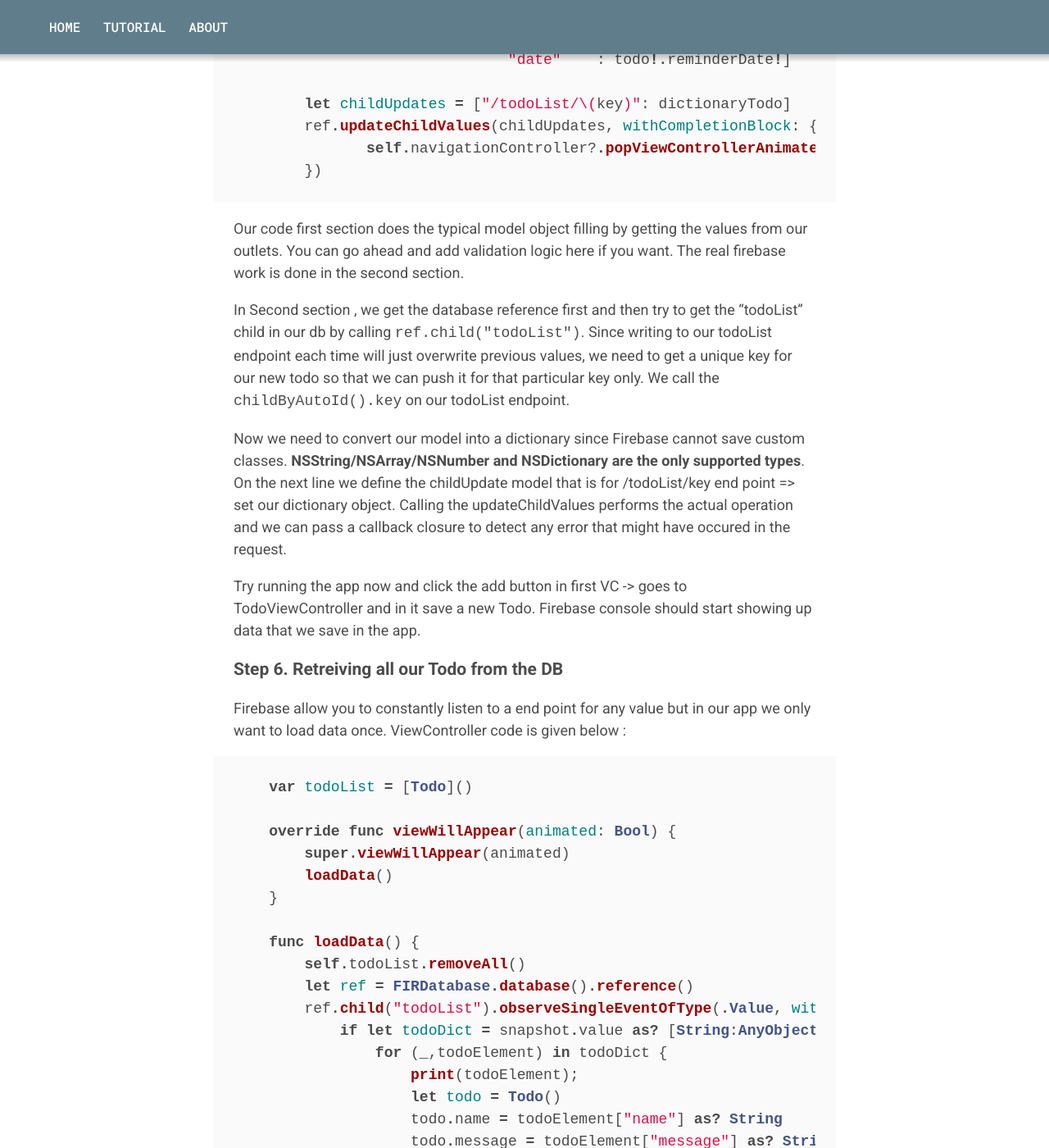
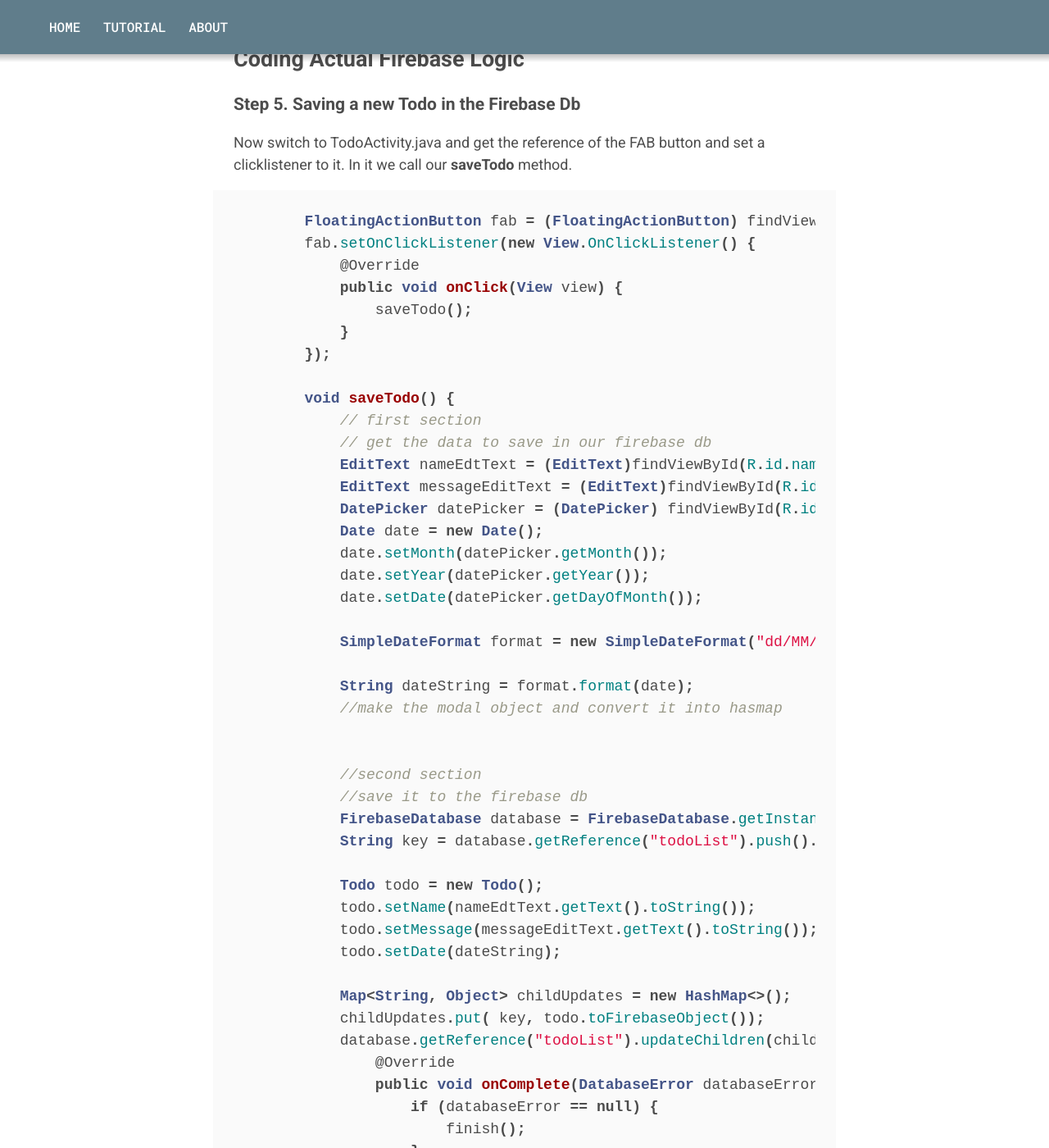
Before and after one commit to Shubhank101/iOSAndroidChaosOverFlow, a Jekyll site: the page built from _posts/2016-06-01-todo-app-with-firebase-part-1-(Android).md, in a window 1280 px wide and 1400 px high, scrolled down 6578 px. Shown: the whole window at 82% size. Built offline with Jekyll 4.4.1, drawn with Linux system fonts in a browser that asks for light colours; some of the changed text lies outside the part shown.

Commit message:
Todo firebase part 1 android

````diff
--- a/_posts/2016-06-01-todo-app-with-firebase-part-1-(Android).md
+++ b/_posts/2016-06-01-todo-app-with-firebase-part-1-(Android).md
@@ -20,65 +20,111 @@
 > Prerequisite : You need to have Studio with version **1.5** or higher for the services to work.
 
 Create a new Android Studio Project and name it TodoApp.
-Now note down the **bundle id**, we will need it to make the `GoogleService-Info` plist file.
+Now note down the **package name**, we will need it to make the `google-services.json` file.
 
 Head over to [Firebase console](https://console.firebase.google.com/) and click **Create New Project**. Enter TodoApp as the name project and click create project. You will be redirected to a screen like this
 
 ![Firebase Console](http://i.imgur.com/41Rq8Ij.jpg)
 
-Click Add firebase to your iOS project and in the popup - **Enter your project bundle id**
+Click Add firebase to your Android project and in the popup - **Enter your package name**
 
-![Bundle id popup](http://i.imgur.com/gwUb9E1.jpg)
+![Package popup](http://i.imgur.com/s7EuCON.jpg)
 
-Press Add app and now you will get the **GoogleService-Info.plist** downloaded automatically. Now keep pressing continue to finish the integration steps and get back to the project.
+Press Add app and now you will get the **google-services.json** downloaded automatically. Now keep pressing continue to finish the integration steps and get back to the project.
 
 
-Drag the plist you downloaded into your project root (where .xcodeProj file is). The plist file actually includes all the relevant settings for the firebase app including the firebase database url for your app.
+Drag the json you downloaded into your project root (where .build gradle file is of the app module). The json file actually includes all the relevant settings for the firebase app including the firebase database url for your app.
 
-### Setup Pods
+### Setup Gradle
 
-Open a terminal and execute **pod init** in your project directory. Open the pod file in text editor or in Xcode and add these pods to the todo target
+Open your project build.gradle file and add the following dependencies
 
 {% highlight xml %}
 
-pod 'Firebase'
-pod 'Firebase/Database'
-
+ dependencies {
+      classpath 'com.android.tools.build:gradle:2.1.0'
+      classpath 'com.google.gms:google-services:3.0.0'
+  }
 {% endhighlight %}
 
-Run **pod install** in terminal and once completed open the **.xcworkspace** file to open the project.
+Now open your app module build.grade and add these dependencies
+{% highlight xml %}
+    compile 'com.google.firebase:firebase-core:9.0.1'
+    compile 'com.google.firebase:firebase-database:9.0.1'
+{% endhighlight %}
+
+At the end of the file we need to apply our google play servcies plugin :
+
+`apply plugin: 'com.google.gms.google-services'`
+
+Sync your gradle and you will have the firebase setup in your project.
 
 ## Step 2. Making the App UI
 
 We need to setup a basic UI to actually see our firebase code in work. I am going to explain in short here with enough details to actually carry out yourself.
 
- Embed the initial view controller in a navigation controller (this gives us the navigation stack). Now add another view controller and set its storyboard id to **ToDoVC**.
+ We will be having two activity in this project. MainActivity and TodoActivity.
  The UI you need to make is shown in the screenshot
 
- ![App's UI](http://i.imgur.com/eN1Y4qT.jpg)
+ ![App's UI](http://i.imgur.com/iyLXjKU.jpg)
 
- The first VC has a TableView and a UIBarButtonItem in it. TableView has a dynamic prototype cell and i have given cellIdentifier as **ToDoCell**. Make sure to make the tableview outlet and set its delegate and data source to your VC class.
+ The first activity has a recycleview and a Floating action button (FAB) in it. We will fill the recycle view with our firebase todo list and the action button takes to the TodoActivity using intent.
 
- The bar button just segues to the TodoViewController (our second VC in the screen).
 
- The TodoViewController has three labels and two textfields + a date picker in it. Pretty simple stuff.
- Make a new **TodoViewController.swift** class in your project and assign it to the VC. Then make all the textfield and date picker outlets.
- Also add a Done/Save barbutton item in this class on which we will actually save our Todo to the firebase db. Make the appt **IBAction** for it.
+ The TodoActivity has three Textviews and two EditText + a date picker in it. Pretty simple stuff.
+ Make a new **TodoActivity.java** class in your project and make the appropriate layout for it. Make sure to give ids to EditText, DatePicker to access them in activity.
+ Also add a FAB in this class on which we will actually save our Todo to the firebase db. Give appt id to it
 
 ## Step 3. Making the Model
 
-Our Todo won't be a Array or Dictionary lying around here and there in a project. We will make a proper model class for it.
-Make a new **Todo.swift** in your project and replace its content with the following
+Our Todo won't be a ArrayList or Hashmap lying around here and there in a project. We will make a proper model class for it.
+Make a new **Todo.java** in your project and replace its content with the following
 
-{% highlight swift %}
-import UIKit
+{% highlight java %}
 
-class Todo: NSObject {
-    var name :String?
-    var message: String?
-    var reminderDate: String?
-    // id which is set from firebase to uniquely identify it
-    var uniqueId:String?
+ublic class Todo implements Serializable {
+
+    private String name;
+    private String message;
+    private String date;
+
+    public Todo() {
+
+    }
+    public String getDate() {
+        return date;
+    }
+
+    public void setDate(String date) {
+        this.date = date;
+    }
+
+    public String getName() {
+        return name;
+    }
+
+    public void setName(String name) {
+        this.name = name;
+    }
+
+    public String getMessage() {
+        return message;
+    }
+
+    public void setMessage(String message) {
+        this.message = message;
+    }
+
+
+    public HashMap<String,String> toFirebaseObject() {
+        HashMap<String,String> todo =  new HashMap<String,String>();
+        todo.put("name", name);
+        todo.put("message", message);
+        todo.put("date", date);
+
+        return todo;
+    }
+
 }
 
 
@@ -130,146 +176,228 @@
 
 ### Step 5. Saving a new Todo in the Firebase Db
 
-#### Intializing Firebase in our app
-
-Open up Appdelegate.swift `didFinishLaunching` method and in it add the line
-```
-        FIRApp.configure()
-```
-Make sure to **import Firebase** in each class you use Firebase.
 
 
-Now switch to TodoViewController.swift and add a optional declaration of our todo object.
-{% highlight swift %}
-    var todo:Todo?
+Now switch to TodoActivity.java and get the reference of the FAB button and set a clicklistener to it. In it we call our **saveTodo** method.
+
+{% highlight java %}
+        FloatingActionButton fab = (FloatingActionButton) findViewById(R.id.fab);
+        fab.setOnClickListener(new View.OnClickListener() {
+            @Override
+            public void onClick(View view) {
+                saveTodo();
+            }
+        });
+
+        void saveTodo() {
+            // first section
+            // get the data to save in our firebase db
+            EditText nameEdtText = (EditText)findViewById(R.id.nameEditText);
+            EditText messageEditText = (EditText)findViewById(R.id.messageEditText);
+            DatePicker datePicker = (DatePicker) findViewById(R.id.datePicker);
+            Date date = new Date();
+            date.setMonth(datePicker.getMonth());
+            date.setYear(datePicker.getYear());
+            date.setDate(datePicker.getDayOfMonth());
+
+            SimpleDateFormat format = new SimpleDateFormat("dd/MM/yyyy HH:mm");
+
+            String dateString = format.format(date);
+            //make the modal object and convert it into hasmap
+
+
+            //second section
+            //save it to the firebase db
+            FirebaseDatabase database = FirebaseDatabase.getInstance();
+            String key = database.getReference("todoList").push().getKey();
+
+            Todo todo = new Todo();
+            todo.setName(nameEdtText.getText().toString());
+            todo.setMessage(messageEditText.getText().toString());
+            todo.setDate(dateString);
+
+            Map<String, Object> childUpdates = new HashMap<>();
+            childUpdates.put( key, todo.toFirebaseObject());
+            database.getReference("todoList").updateChildren(childUpdates, new DatabaseReference.CompletionListener() {
+                @Override
+                public void onComplete(DatabaseError databaseError, DatabaseReference databaseReference) {
+                    if (databaseError == null) {
+                        finish();
+                    }
+                }
+            });
+        }
 {% endhighlight %}
 
-In the done IBAction add the following line of code
-
-{% highlight swift %}
-        if todo == nil {
-            todo = Todo()
-        }
-
-        // first section
-        let dateFormatter = NSDateFormatter()
-        dateFormatter.dateFormat = "dd/MM/yyyy hh:mm a"
-
-        todo?.name = self.nameField.text
-        todo?.message = self.messageField.text
-        todo?.reminderDate = dateFormatter.stringFromDate(self.datePicker.date)
-
-        //second section
-        let ref = FIRDatabase.database().reference()
-        let key = ref.child("todoList").childByAutoId().key
-
-        let dictionaryTodo = [ "name"    : todo!.name! ,
-                               "message" : todo!.message!,
-                               "date"    : todo!.reminderDate!]
-
-        let childUpdates = ["/todoList/\(key)": dictionaryTodo]
-        ref.updateChildValues(childUpdates, withCompletionBlock: { (error, ref) -> Void in
-               self.navigationController?.popViewControllerAnimated(true)
-        })
-{% endhighlight %}
-
-Our code first section does the typical model object filling by getting the values from our outlets. You can go ahead and add validation logic here if you want. The real firebase work is done in the second section.
+Our code first section does the typical model object filling by getting the values from our view object. You can go ahead and add validation logic here if you want. The real firebase work is done in the second section.
 
 
-In Second section , we get the database reference first and then try to get the "todoList" child in our db by calling `ref.child("todoList")`.
-Since writing to our todoList endpoint each time will just overwrite previous values, we need to get a unique key for our new todo so that we can push it for that particular key only. We call the `childByAutoId().key` on our todoList endpoint.
+In Second section , we get the database reference first and then try to get the "todoList" child in our db by calling 'database.getReference("todoList")`.
+Since writing to our todoList endpoint each time will just overwrite previous values, we need to get a unique key for our new todo so that we can push it for that particular key only. We call the `push().getKey()` on our todoList endpoint.
 
 
-Now we need to convert our model into a dictionary since Firebase cannot save custom classes. **NSString/NSArray/NSNumber and NSDictionary are the only supported types**.
+Now we need to convert our model into a Hashmap since Firebase cannot save custom classes. **String/ArrayList/Integer and Hashmap are the only supported types**.
 On the next line we define the childUpdate model that is for /todoList/key end point => set our dictionary object.
-Calling the updateChildValues performs the actual operation and we can pass a callback closure to detect any error that might have occured in the request.
+Calling the updateChildren performs the actual operation and we can pass a completion listener to detect any error that might have occured in the request.
 
-Try running the app now and click the add button in first VC -> goes to TodoViewController and in it save a new Todo. Firebase console should start showing up data that we save in the app.
+Try running the app now and click the FAB button in MainActivity -> goes to TodoActivity and in it save a new Todo. Firebase console should start showing up data that we save in the app.
 
 ### Step 6. Retreiving all our Todo from the DB
 
 Firebase allow you to constantly listen to a end point for any value but in our app we only want to load data once.
-ViewController code is given below :
-{% highlight swift %}
+MainActivity code is given below :
+{% highlight java %}
 
-    var todoList = [Todo]()
+   public class MainActivity extends AppCompatActivity {
 
-    override func viewWillAppear(animated: Bool) {
-        super.viewWillAppear(animated)
-        loadData()
+    RecycleAdapter adapter;
+    ArrayList<Todo> todoList;
+
+    @Override
+    protected void onCreate(Bundle savedInstanceState) {
+        super.onCreate(savedInstanceState);
+        setContentView(R.layout.activity_main);
+        Toolbar toolbar = (Toolbar) findViewById(R.id.toolbar);
+        setSupportActionBar(toolbar);
+
+        FloatingActionButton fab = (FloatingActionButton) findViewById(R.id.fab);
+        fab.setOnClickListener(new View.OnClickListener() {
+            @Override
+            public void onClick(View view) {
+                Intent newIntent = new Intent(MainActivity.this,TodoActivity.class);
+                MainActivity.this.startActivity(newIntent);
+            }
+        });
+
+        todoList = new ArrayList<>();
+
+        RecyclerView recyclerView = (RecyclerView)findViewById(R.id.myrecycleView);
+        LinearLayoutManager llm = new LinearLayoutManager(this);
+        recyclerView.setLayoutManager(llm);
+        adapter = new RecycleAdapter();
+        recyclerView.setAdapter(adapter);
+
+        adapter.notifyDataSetChanged();
     }
 
-    func loadData() {
-        self.todoList.removeAll()
-        let ref = FIRDatabase.database().reference()
-        ref.child("todoList").observeSingleEventOfType(.Value, withBlock: { (snapshot) in
-            if let todoDict = snapshot.value as? [String:AnyObject] {
-                for (_,todoElement) in todoDict {
-                    print(todoElement);
-                    let todo = Todo()
-                    todo.name = todoElement["name"] as? String
-                    todo.message = todoElement["message"] as? String
-                    todo.reminderDate = todoElement["date"] as? String
-                    self.todoList.append(todo)
-                }
-            }
-            self.tableView.reloadData()
 
-          }) { (error) in
-                print(error.localizedDescription)
-          }
+    @Override
+    protected void onResume() {
+        super.onResume();
+        FirebaseDatabase database = FirebaseDatabase.getInstance();
 
+        database.getReference("todoList").addListenerForSingleValueEvent(
+                new ValueEventListener() {
+                    @Override
+                    public void onDataChange(DataSnapshot dataSnapshot) {
+                        todoList.clear();
+
+                        Log.w("TodoApp", "getUser:onCancelled " + dataSnapshot.toString());
+                        Log.w("TodoApp", "count = " + String.valueOf(dataSnapshot.getChildrenCount()) + " values " + dataSnapshot.getKey());
+                        for (DataSnapshot data : dataSnapshot.getChildren()) {
+                            Todo todo = data.getValue(Todo.class);
+                            todoList.add(todo);
+                        }
+
+                        adapter.notifyDataSetChanged();
+                    }
+
+                    @Override
+                    public void onCancelled(DatabaseError databaseError) {
+                        Log.w("TodoApp", "getUser:onCancelled", databaseError.toException());
+                    }
+                });
     }
 
-    //MARK: TableView datasource
+    private class RecycleAdapter extends RecyclerView.Adapter {
 
-    func tableView(tableView: UITableView, numberOfRowsInSection section: Int) -> Int {
-        return self.todoList.count
+
+        @Override
+        public int getItemCount() {
+            return todoList.size();
+        }
+
+        @Override
+        public RecyclerView.ViewHolder onCreateViewHolder(ViewGroup parent, int viewType) {
+            View v = LayoutInflater.from(parent.getContext()).inflate(R.layout.todo_item, parent, false);
+            SimpleItemViewHolder pvh = new SimpleItemViewHolder(v);
+            return pvh;
+        }
+
+        @Override
+        public void onBindViewHolder(RecyclerView.ViewHolder holder, int position) {
+            SimpleItemViewHolder viewHolder = (SimpleItemViewHolder) holder;
+            viewHolder.position = position;
+            Todo todo = todoList.get(position);
+            ((SimpleItemViewHolder) holder).title.setText(todo.getName());
+        }
+
+        public final  class SimpleItemViewHolder extends RecyclerView.ViewHolder implements View.OnClickListener {
+            TextView title;
+            public int position;
+            public SimpleItemViewHolder(View itemView) {
+                super(itemView);
+                itemView.setOnClickListener(this);
+                title = (TextView) itemView.findViewById(R.id.myTextView);
+            }
+
+            @Override
+            public void onClick(View view) {
+
+            }
+        }
     }
 
-    func tableView(tableView: UITableView, cellForRowAtIndexPath indexPath: NSIndexPath) -> UITableViewCell {
-        let cell = tableView.dequeueReusableCellWithIdentifier("ToDoCell")
-        cell!.textLabel?.text = todoList[indexPath.row].name
-        return cell!
-    }
+}
+
 
 {% endhighlight %}
 
-First we declare a array which will hold all our Todo model objects. Next we call the loadData method in our `viewWillAppear` method so that our data is refreshed everytime app is launched as well as when we come back to the view after saving a new Todo.
-In **loadData** we get the reference to our **todoList** endpoint and call the **observeSingleEventOfType** method since that observes the value event only one and is not kept in memory all the time listening for any real time changes in our end point. In the closure **snapshot.value** contains the value of that endpoint.
+First we declare a ArrayList which will hold all our Todo model objects. Next we call the loadData method in our `onResume` method so that our data is refreshed everytime MainActivity is launched as well as when we come back to the view after saving a new Todo.
+In **loadData** we get the reference to our **todoList** endpoint and call the **addListenerForSingleValueEvent** method since that observes the value event only one and is not kept in memory all the time listening for any real time changes in our end point. In the closure **dataSnapshot.value** contains the value of that endpoint.
 
-If you observe the db in the console; each todo is uniquely identified by a key therefore in our case the snapshot.value is actually a dictionary with key value mapping. We cast it into a `[String:AnyObject]` dictionary using if let and then enumerate it. Each object contains the name,message and date of our Todo, we fill up our model with that and add it to the array. In the end we reload tableview to show the list of Todo in our UI.
+If you observe the db in the console; each todo is uniquely identified by a key therefore in our case the snapshot.value actually contains children with as much number of Todo. If our model is a **Java Pojo** we can cast it into a `Todo` object using  **data.getValue(Todo.class);**. snapshot will contain all our todo so we enumberate its children which containe name,message and date of our Todo, we fill up our model with that and add it to the array. In the end we call our recycleview adapter **notifyDataSetChanged** to show the list of Todo in our UI.
 
 
 ### Step 7. Viewing existing Todo
 
-We do have our todo being retrieved and the name being shown in tableview but clicking one should go to the **TodoViewController** and show all details right ? So add *didSelectRow* method in your ViewController class
+We do have our todo being retrieved and the name being shown in recycleview but clicking one should go to the **TodoActivity** and show all details right ? So in the *onClick* method in your ViewHolder class
 
 {% highlight swift %}
 
-func tableView(tableView: UITableView, didSelectRowAtIndexPath indexPath: NSIndexPath) {
-    let todoVC = self.storyboard!.instantiateViewControllerWithIdentifier("ToDoVC") as! ToDoViewController
-    todoVC.todo = todoList[indexPath.row]
-    self.navigationController?.pushViewController(todoVC, animated: true)
+ @Override
+public void onClick(View view) {
+    Intent newIntent = new Intent(MainActivity.this,TodoActivity.class);
+    newIntent.putExtra("todo", todoList.get(position));
+    MainActivity.this.startActivity(newIntent);
 }
 
 {% endhighlight %}
-Real simple code right there. Now you need to show those details in the outlets in your TodoViewController class. Update it with the following code
-
+Real simple code right there. Now you need to show those details in the outlets in your TodoActivity class. Update its **onCreate** with the following code
 
 {% highlight swift %}
-override func viewDidLoad() {
-    super.viewDidLoad()
-    if self.todo != nil {
-        nameField.text = self.todo?.name
-        messageField.text = self.todo?.message
+ // previous onCreate code
+ if (getIntent().getExtras() != null) {
+      Bundle extras = getIntent().getExtras();
+      Todo todo = (Todo)extras.get("todo");
+      if (todo != null) {
+          EditText nameEdtText = (EditText)findViewById(R.id.nameEditText);
+          EditText messageEditText = (EditText)findViewById(R.id.messageEditText);
+          DatePicker datePicker = (DatePicker) findViewById(R.id.datePicker);
 
-        let dateFormatter = NSDateFormatter()
-        dateFormatter.dateFormat = "dd/MM/yyyy hh:mm a"
-        let date = dateFormatter.dateFromString(self.todo!.reminderDate!)
-        datePicker.date = date!
-    }
-}
+          nameEdtText.setText(todo.getName());
+          messageEditText.setText(todo.getMessage());
+
+          SimpleDateFormat format = new SimpleDateFormat("dd/MM/yyyy HH:mm");
+          try {
+              Date date = format.parse(todo.getDate());
+              datePicker.updateDate(date.getYear(), date.getMonth(), date.getDate());
+          } catch (ParseException e) {
+              e.printStackTrace();
+          }
+      }
+ }
+
 {% endhighlight %}
 
 That's it to have our todo app functioning on our firebase database :).
````
